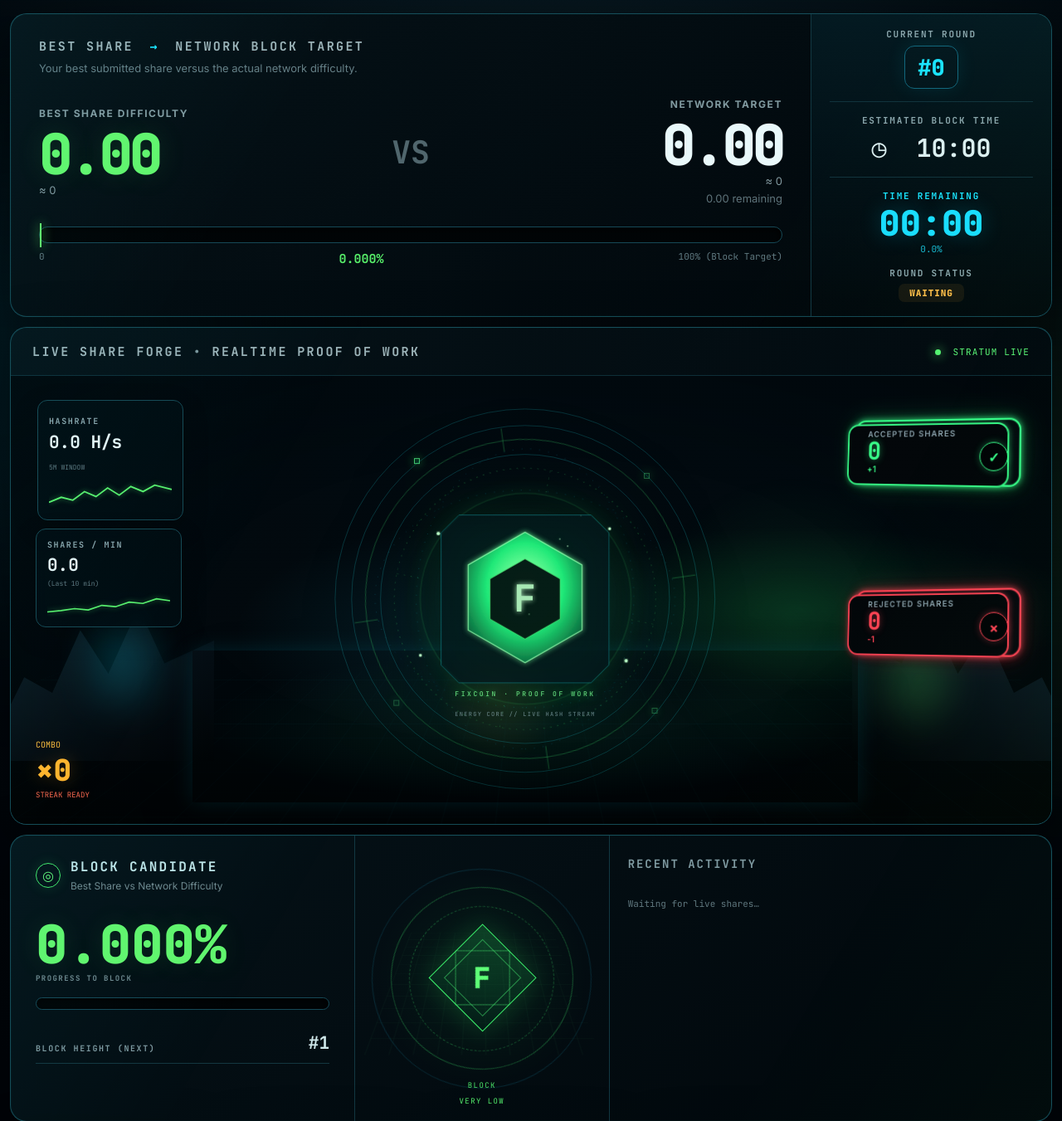
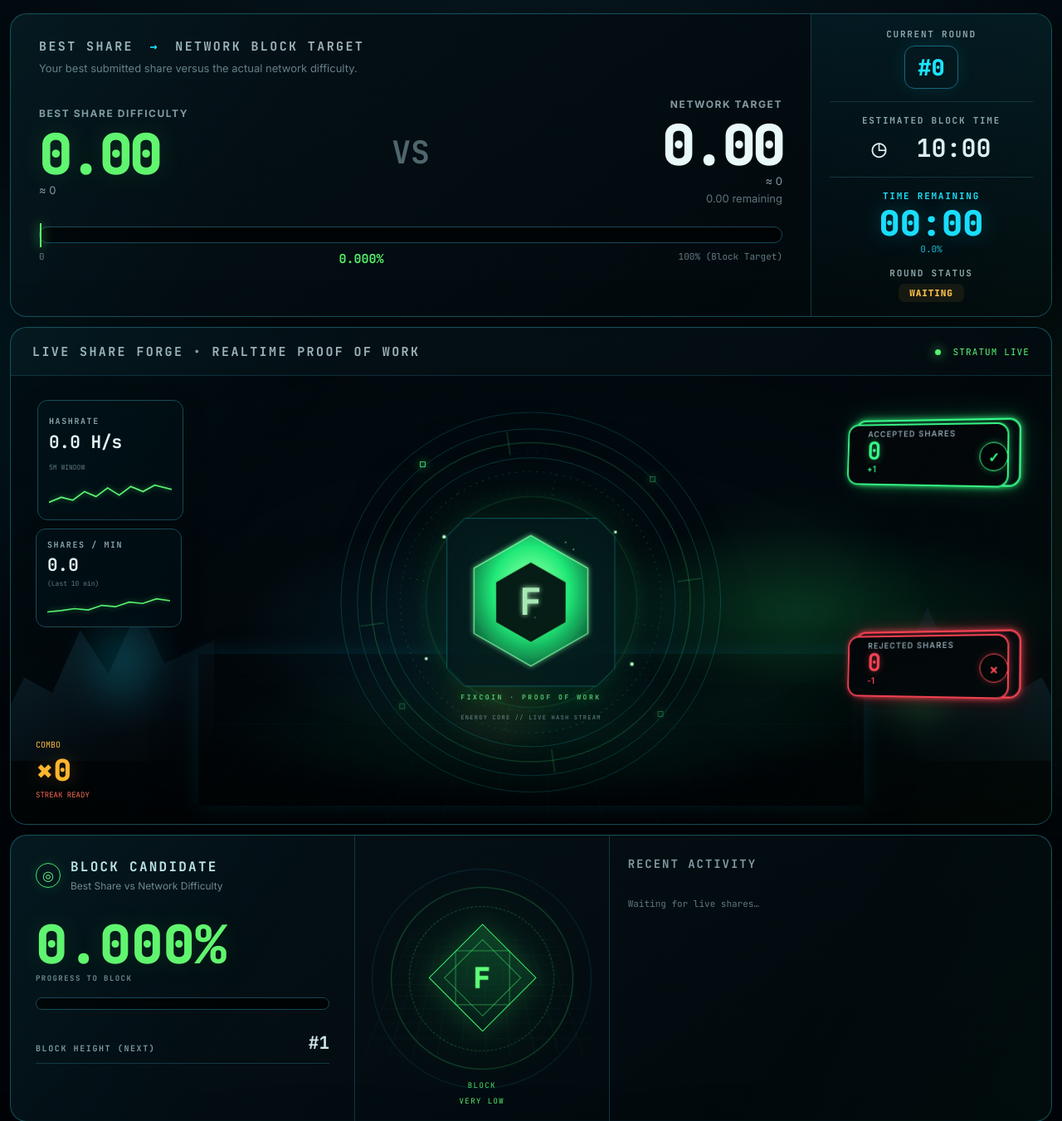
Before and after one commit to SyCzOfficialYT/mining-fixedcoin-solo, a Flask app: template monitor/templates/dashboard_v4.html in a window 1280 px wide. Shown: the top 1351 px of the page at 83% size. Run offline with Flask 3, Linux system fonts and the light colour scheme; the template is opened without the code that fills it, so the values that code supplies are empty.

Commit message:
ui: increase accepted/rejected share card gap

```diff
--- a/monitor/static/dashboard_v4_share_3d.css
+++ b/monitor/static/dashboard_v4_share_3d.css
@@ -1,7 +1,7 @@
 :root {
   --share3d-green: #39ff8a;
   --share3d-red: #ff4455;
-  --share-card-gap: 125px;
+  --share-card-gap: 175px;
 }
 
 .accept-stream,
```
